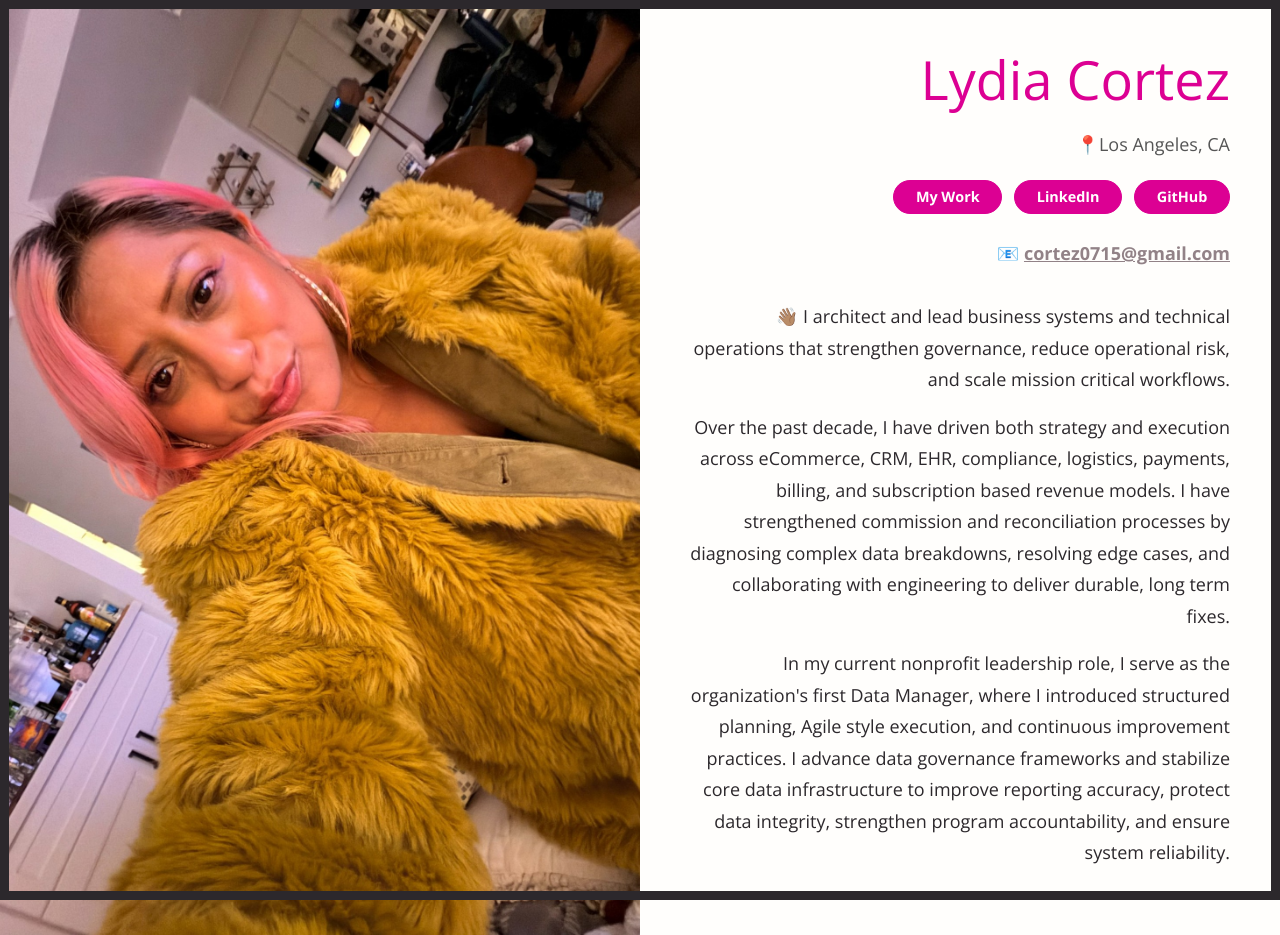
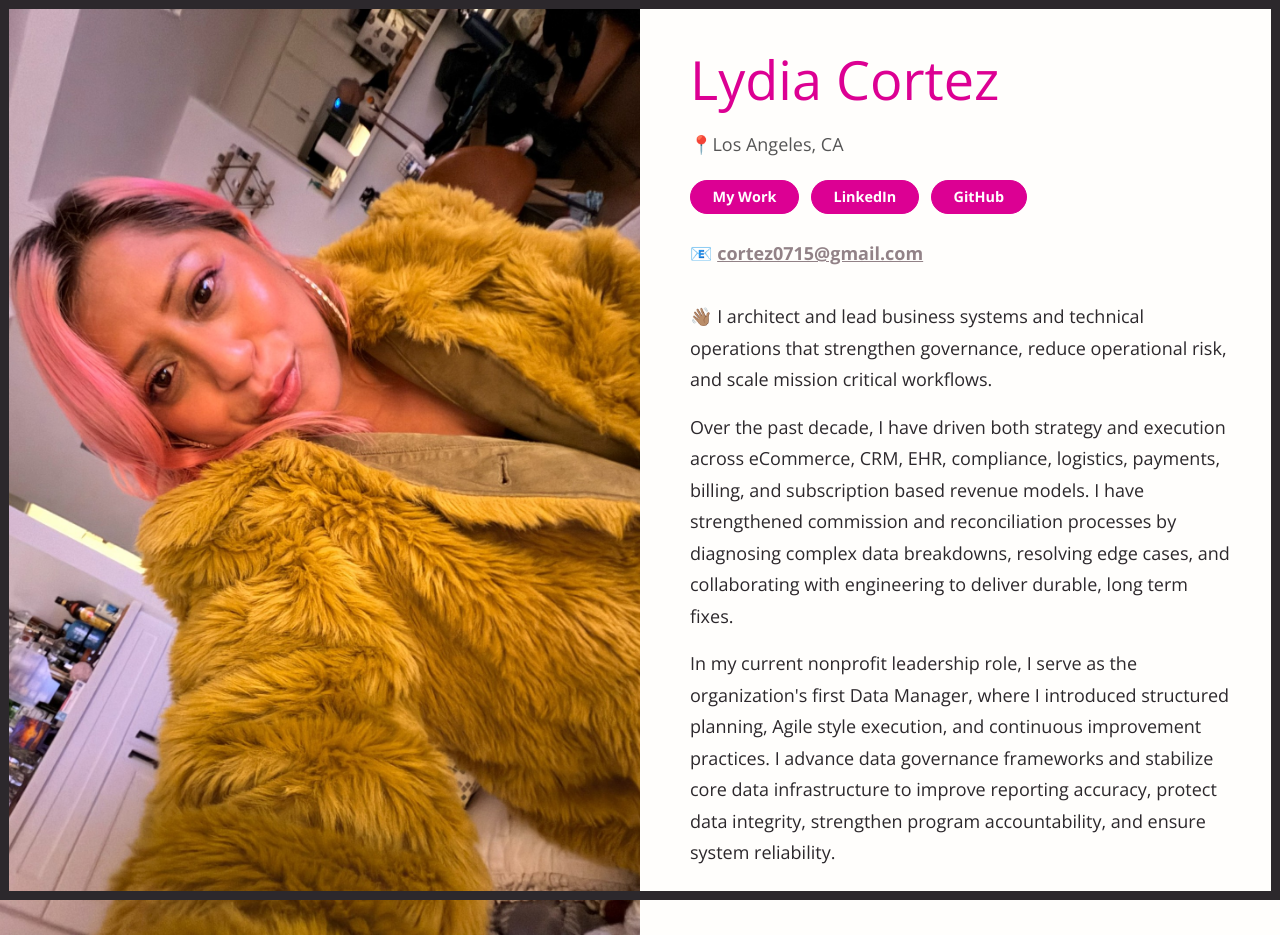
Before and after one commit to lylyco/lylyco.github.io, a Jekyll site: the page built from index.html, in a window 1280 px wide. Built offline with Jekyll 4.4.1, drawn with Linux system fonts in a browser that asks for light colours.

Commit message:
“texv8”

```diff
--- a/assets/css/style.css
+++ b/assets/css/style.css
@@ -467,19 +467,19 @@ body::before {
 
 /* Center the content side */
 .half__content {
-  text-align: right;
+  text-align: left;
 }
 
 /* On desktop, the columns become flex containers, so this centers children */
 @media screen and (min-width: 768px) {
   .half__content {
-    align-items: right;
+    align-items: left;
   }
 }
 
 /* Center the social buttons row */
 .socialLinks {
-  justify-content: right;
+  justify-content: left;
 }
 
 /* Keep centered text from getting too wide */
```
